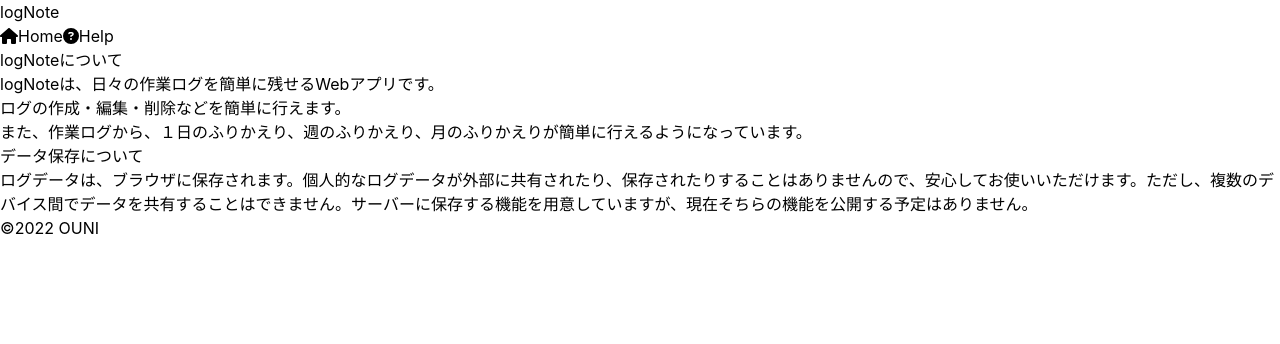
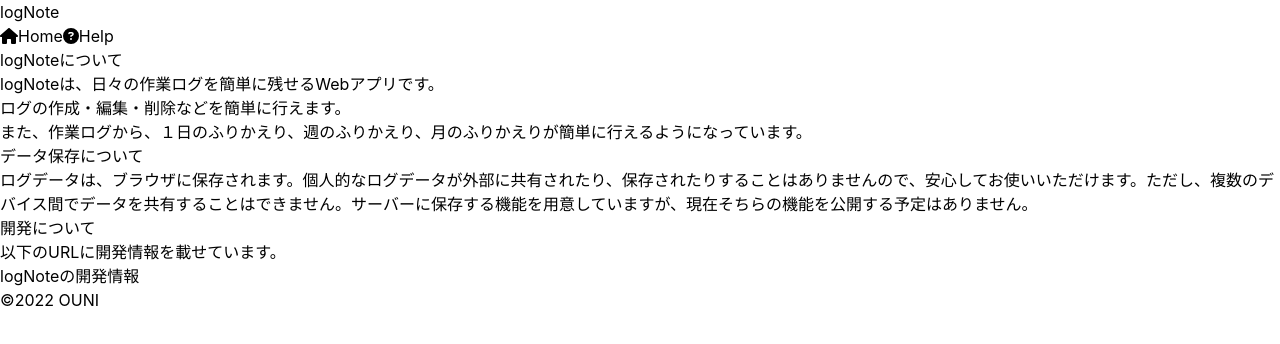
Before and after one commit to ounimost/lognote, a React (Create React App) app: page /lognote/help in a window 1280 px wide. Shown: the top 344 px of the page. Built offline with nearby package versions, Linux system fonts and the light colour scheme; what @material-tailwind/react would draw is missing.

Commit message:
開発情報へのリンクを追加

```diff
--- a/src/components/Help.tsx
+++ b/src/components/Help.tsx
@@ -16,6 +16,18 @@ const Help = () => {
         <p className="my-4">
           ログデータは、ブラウザに保存されます。個人的なログデータが外部に共有されたり、保存されたりすることはありませんので、安心してお使いいただけます。ただし、複数のデバイス間でデータを共有することはできません。サーバーに保存する機能を用意していますが、現在そちらの機能を公開する予定はありません。
         </p>
+        <h2 className="text-xl font-extrabold">開発について</h2>
+        <p className="my-4">
+          以下のURLに開発情報を載せています。
+          <br />
+          <a
+            href="https://ouni.work/works/lognote"
+            type="button"
+            className="py-3 inline-flex justify-center items-center gap-2 rounded-md border border-transparent font-semibold text-blue-500 hover:text-blue-700 focus:outline-none focus:ring-2 ring-offset-white focus:ring-blue-500 focus:ring-offset-2 transition-all text-sm"
+          >
+            logNoteの開発情報
+          </a>
+        </p>
       </div>
     </main>
   );
```
